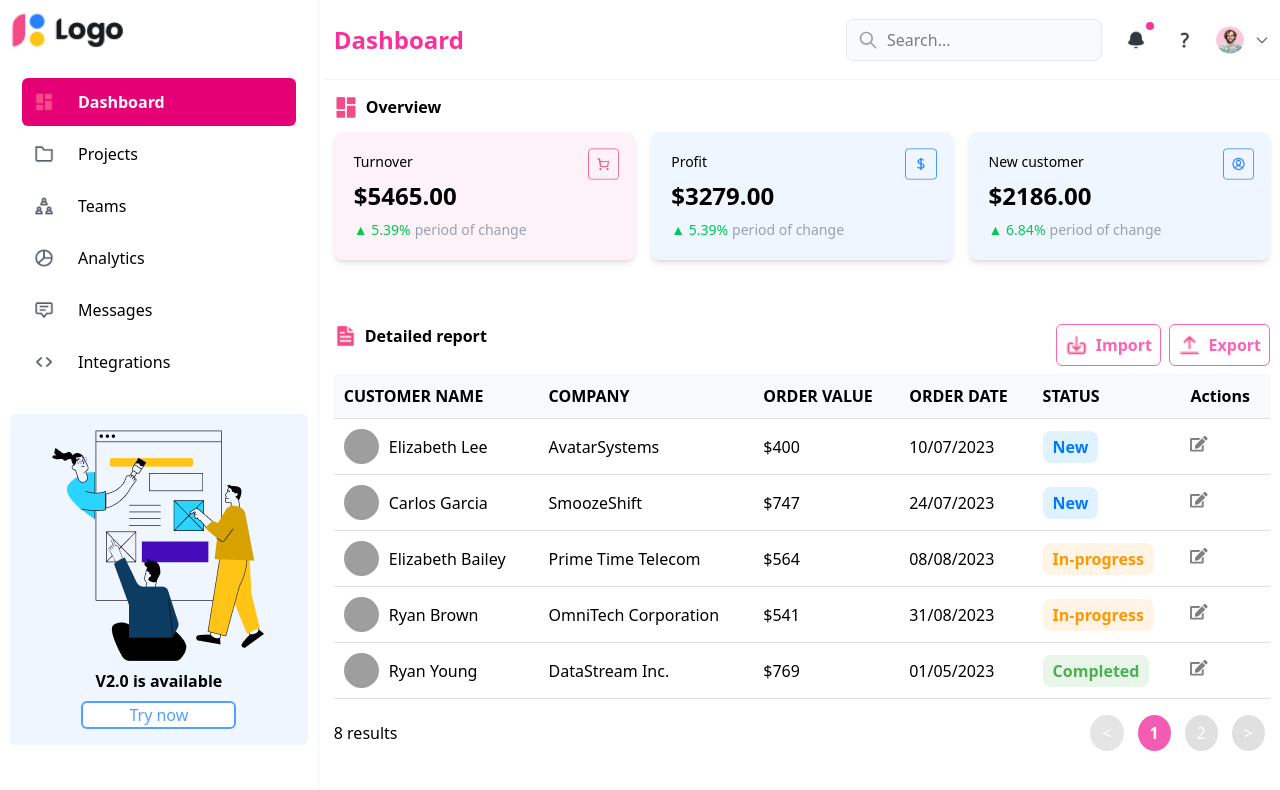
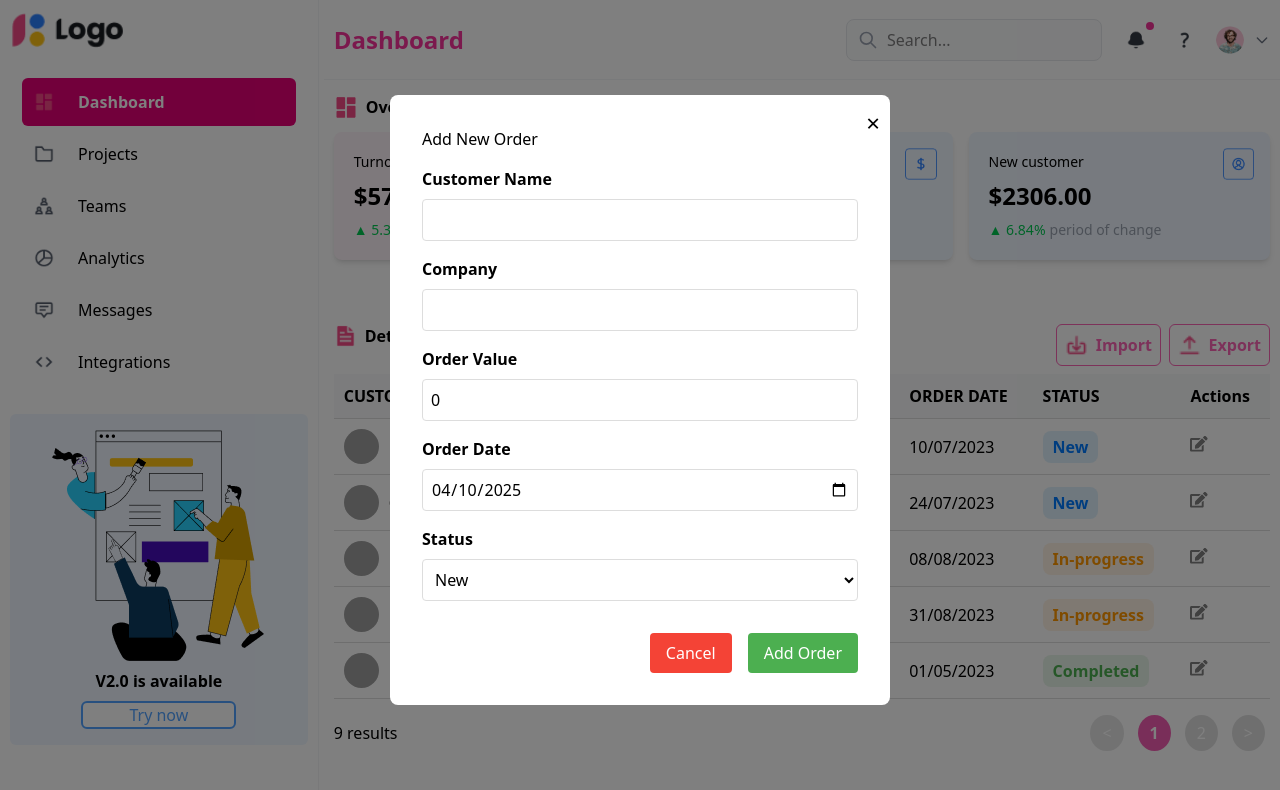
Before and after one commit to tthtung/PTGDUD_DHKTPM18A_REACTJS_THUONG_KY_2, a React (Vite) app: page / in a window 1280 px wide. Both pictures are taken after a click on the button "Import". Shown: the top 790 px of the page. Built offline with nearby package versions, Linux system fonts and the light colour scheme; data requests are answered from the project's data file; grey boxes are pictures that could not be loaded.

Commit message:
Finish 9. Add user --> modal--> Save (Post)

```diff
--- a/db.json
+++ b/db.json
@@ -74,6 +74,17 @@
       "avatar": "https://randomuser.me/api/portraits/men/71.jpg",
       "updatedAt": "2025-04-09T07:01:02.487Z",
       "id": "cd96"
+    },
+    {
+      "id": "464d",
+      "customerName": "Tùng",
+      "company": "TTT",
+      "orderValue": "300",
+      "orderDate": "2025-04-10",
+      "status": "Completed",
+      "avatar": "https://randomuser.me/api/portraits/men/71.jpg",
+      "createdAt": "2025-04-10T14:58:27.308Z",
+      "updatedAt": "2025-04-10T14:58:27.308Z"
     }
   ]
 }
--- a/src/App.jsx
+++ b/src/App.jsx
@@ -21,7 +21,7 @@ import logo_ava from "./assets/images/Avatar 313.png";
 import Card from "./components/Card";
 import { useEffect } from "react";
 import { useState } from "react";
-import { getOrders, updateOrder } from "./api/ordersApi";
+import { createOrder, getOrders, updateOrder } from "./api/ordersApi";
 import { columnsConfig } from "./data/ordersData";
 import TableComponent from "./components/TableComponent";
 import NavLink from "./components/NavLink";
@@ -31,6 +31,8 @@ import Analytics from "./pages/Analytics";
 import Messages from "./pages/Messages";
 import Integrations from "./pages/Integrations";
 import Teams from "./pages/Teams";
+import Modal from "./components/Modal";
+import AddOrderForm from "./components/AddOrderForm";
 
 function App() {
   const [orders, setOrders] = useState([]);
@@ -41,6 +43,8 @@ function App() {
   const [newCus_value, setNewCus_value] = useState(0);
 
   const [activeNav, setActiveNav] = useState("dashboard");
+
+  const [isAddModalOpen, setIsAddModalOpen] = useState(false);
 
   useEffect(() => {
     const fetchOrders = async () => {
@@ -106,6 +110,29 @@ function App() {
       text: "Integrations",
     },
   ];
+  const handleAddOrder = async (newOrder) => {
+    try {
+      const addedOrder = await createOrder(newOrder);
+      setOrders((prevOrders) => [...prevOrders, addedOrder]);
+      return addedOrder; // Trả về order mới tạo
+    } catch (error) {
+      console.error("Failed to add order:", error);
+      throw error; // Ném lỗi để xử lý ở component con
+    }
+  };
+
+  const handleAddO = () => {
+    setIsAddModalOpen(true);
+  };
+
+  const handleAdd = async (newData) => {
+    try {
+      await handleAddOrder(newData);
+      setIsAddModalOpen(false);
+    } catch (error) {
+      console.error("Add failed:", error);
+    }
+  };
 
   return (
     <>
@@ -238,7 +265,10 @@ function App() {
                         </p>
                       </div>
                       <div className="flex gap-2">
-                        <button className="p-2 border-1 rounded-md border-pink-400 text-pink-400 bg-white cursor-pointer">
+                        <button
+                          className="p-2 border-1 rounded-md border-pink-400 text-pink-400 bg-white cursor-pointer"
+                          onClick={handleAddO}
+                        >
                           <div className="flex gap-2">
                             <img src={logo_import} alt="" className="h-6" />
                             <span className="font-bold">Import</span>
@@ -252,7 +282,11 @@ function App() {
                         </button>
                       </div>
                     </div>
-                    <TableComponent data={orders} columns={columnsConfig} onUpdateOrder={handleUpdateOrder} />
+                    <TableComponent
+                      data={orders}
+                      columns={columnsConfig}
+                      onUpdateOrder={handleUpdateOrder}
+                    />
                   </div>
                 </>
               }
@@ -269,7 +303,10 @@ function App() {
                       </p>
                     </div>
                     <div className="flex gap-2 mb-2">
-                      <button className="p-2 border-1 rounded-md border-pink-400 text-pink-400 bg-white cursor-pointer">
+                      <button
+                        className="p-2 border-1 rounded-md border-pink-400 text-pink-400 bg-white cursor-pointer"
+                        onClick={handleAddO}
+                      >
                         <div className="flex gap-2">
                           <img src={logo_import} alt="" className="h-6" />
                           <span className="font-bold">Import</span>
@@ -283,7 +320,11 @@ function App() {
                       </button>
                     </div>
                   </div>
-                  <TableComponent data={orders} columns={columnsConfig} onUpdateOrder={handleUpdateOrder} />
+                  <TableComponent
+                    data={orders}
+                    columns={columnsConfig}
+                    onUpdateOrder={handleUpdateOrder}
+                  />
                 </div>
               }
             />
@@ -294,6 +335,13 @@ function App() {
             <Route path="/integrations" element={<Integrations />} />
           </Routes>
         </div>
+        {/* Add New Order Modal */}
+        <Modal isOpen={isAddModalOpen} onClose={() => setIsAddModalOpen(false)}>
+          <AddOrderForm
+            onAdd={handleAdd}
+            onCancel={() => setIsAddModalOpen(false)}
+          />
+        </Modal>
       </Router>
     </>
   );
--- /dev/null
+++ b/src/components/AddOrderForm.jsx
@@ -0,0 +1,98 @@
+import React, { useState } from "react";
+
+function AddOrderForm({ onAdd, onCancel }) {
+  const [formData, setFormData] = useState({
+    customerName: '',
+    company: '',
+    orderValue: 0,
+    orderDate: new Date().toISOString().split('T')[0], // Default to today
+    status: 'New',
+    avatar: 'https://randomuser.me/api/portraits/men/71.jpg' // Default avatar
+  });
+
+  const handleChange = (e) => {
+    const { name, value } = e.target;
+    setFormData(prev => ({
+      ...prev,
+      [name]: value
+    }));
+  };
+
+  const handleSubmit = (e) => {
+    e.preventDefault();
+    onAdd(formData);
+  };
+
+  return (
+    <form onSubmit={handleSubmit} className="order-form">
+      <h2>Add New Order</h2>
+
+      <div className="form-group">
+        <label>Customer Name</label>
+        <input
+          type="text"
+          name="customerName"
+          value={formData.customerName}
+          onChange={handleChange}
+          required
+        />
+      </div>
+
+      <div className="form-group">
+        <label>Company</label>
+        <input
+          type="text"
+          name="company"
+          value={formData.company}
+          onChange={handleChange}
+          required
+        />
+      </div>
+
+      <div className="form-group">
+        <label>Order Value</label>
+        <input
+          type="number"
+          name="orderValue"
+          value={formData.orderValue}
+          onChange={handleChange}
+          required
+        />
+      </div>
+
+      <div className="form-group">
+        <label>Order Date</label>
+        <input
+          type="date"
+          name="orderDate"
+          value={formData.orderDate}
+          onChange={handleChange}
+          required
+        />
+      </div>
+
+      <div className="form-group">
+        <label>Status</label>
+        <select
+          name="status"
+          value={formData.status}
+          onChange={handleChange}
+          required
+        >
+          <option value="New">New</option>
+          <option value="In-progress">In-progress</option>
+          <option value="Completed">Completed</option>
+        </select>
+      </div>
+
+      <div className="form-actions">
+        <button type="button" onClick={onCancel}>
+          Cancel
+        </button>
+        <button type="submit">Add Order</button>
+      </div>
+    </form>
+  );
+}
+
+export default AddOrderForm;
--- a/src/components/TableComponent.jsx
+++ b/src/components/TableComponent.jsx
@@ -4,10 +4,12 @@ import { FaEdit, FaPlus } from "react-icons/fa";
 import "./TableComponent.css";
 import Modal from "./Modal";
 import EditOrderForm from "./EditOrderForm";
+import AddOrderForm from "./AddOrderForm";
 
 function TableComponent({ columns, data, onUpdateOrder }) {
   const [isModalOpen, setIsModalOpen] = useState(false);
   const [selectedOrder, setSelectedOrder] = useState(null);
+
 
   const [currentPage, setCurrentPage] = useState(1);
   const pageSize = 5; // Số dòng mỗi trang
```
Also changed, not shown: minhchung/9. Add user - modal - Save (Post).png (added).
